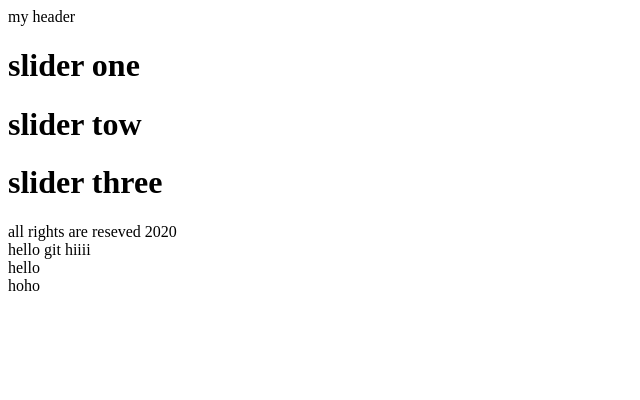
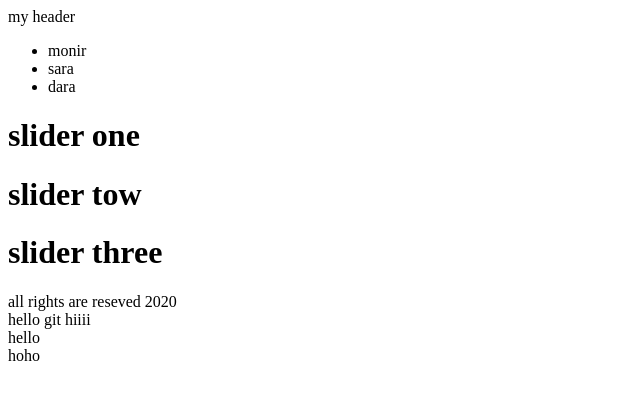
Before and after one commit to monire-shahvelayati/git-Project-one---Copy, a plain HTML site: page index.html in a window 1280 px wide. Shown: the whole page, without its empty margins (0-640 px from the left). Drawn offline with Linux system fonts and the light colour scheme.

Commit message:
list added

```diff
--- a/index.html
+++ b/index.html
@@ -14,6 +14,14 @@
     <!-- <div class="banner">
         <img src="a.jpg" alt="">
     </div> -->
+    <span>
+        <ul>
+            <li>monir</li>
+            <li>sara</li>
+            <li>dara</li>
+
+        </ul>
+    </span>
     <div class="slider">
         <h1> slider one</h1>
         <h1> slider tow</h1>
```
